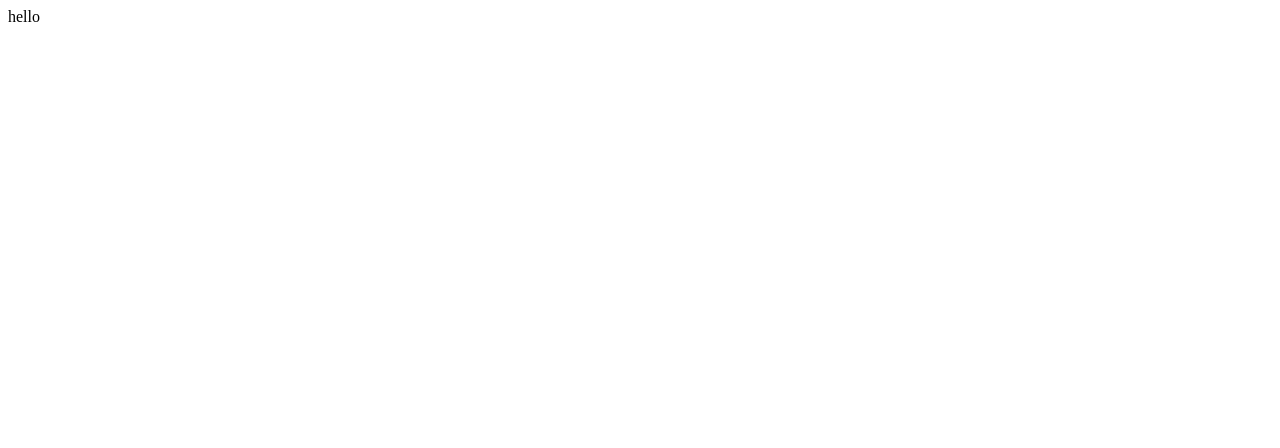
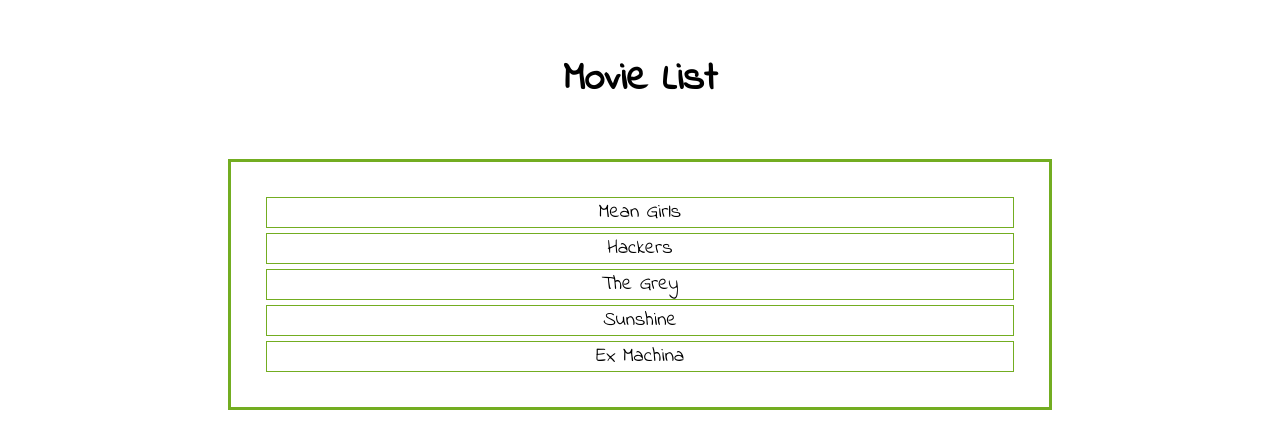
Before and after one commit to LittleJennie/MovieList, a React app: page / in a window 1280 px wide. Shown: the top 448 px of the page. Built offline with nearby package versions, Linux system fonts and the light colour scheme.

Commit message:
update CSS and initialized DOM

```diff
--- a/index.html
+++ b/index.html
@@ -2,8 +2,12 @@
 <html>
     <head>
         <title>Getting Started</title>
+        <link rel="stylesheet" href="./style/style.css">
     </head>
     <body>
+        <header>
+            <h1>Movie List</h1>
+        </header>
         <div id='app'></div>
         <script src="./dist/main.js"></script>
     </body>
--- a/src/app.jsx
+++ b/src/app.jsx
@@ -1,15 +1,21 @@
 import React from 'react';
 import { Component } from 'react-dom';
+import movieListData from './data/movieListData.js';
+import MovieList from './movieList.jsx';
 
 class App extends React.Component {
     constructor (props) {
-        super(props)
+        super(props);
+
+        this.state = {
+            data: movieListData
+        }
     }
 
     render() {
         return (
-            <div>
-                hello
+            <div className="movie_list_wrapper">
+                <MovieList movies={this.state.data}/>
             </div>
         )
     }
--- /dev/null
+++ b/src/data/movieListData.js
@@ -0,0 +1,9 @@
+var movies = [
+    {title: 'Mean Girls'},
+    {title: 'Hackers'},
+    {title: 'The Grey'},
+    {title: 'Sunshine'},
+    {title: 'Ex Machina'},
+  ];
+
+export default movies;
--- /dev/null
+++ b/src/movieList.jsx
@@ -0,0 +1,14 @@
+import React from 'react';
+import MovieListEntry from './movieListEntry.jsx'
+
+var MovieList = (props) => (
+    <div className='movieList'>
+        {
+            props.movies.map((movie) => (
+                <MovieListEntry key={movie.title} movie={movie} />
+            ))
+        }
+    </div>
+);
+
+export default MovieList;
--- /dev/null
+++ b/src/movieListEntry.jsx
@@ -0,0 +1,9 @@
+import React from 'react';
+
+var movieListEntry = (props) => (
+    <div className='movieListEntry'>
+        {props.movie.title}
+    </div>
+);
+
+export default movieListEntry;
--- a/style/style.css
+++ b/style/style.css
@@ -0,0 +1,26 @@
+@import url("https://fonts.googleapis.com/css?family=Indie+Flower&display=swap");
+
+body {
+    font-family: 'Indie Flower', cursive;
+    font-size: 20px;
+    flex-wrap: wrap;
+
+}
+
+h1 {
+    margin: 50px;
+    text-align: center;
+}
+
+.movieList {
+    margin: auto;
+    width: 60%;
+    border: 3px solid #73AD21;
+    padding: 30px;
+}
+
+.movieListEntry {
+    text-align: center;
+    border: 0.5px solid #73AD21;
+    margin: 5px;
+}
```
Also changed, not shown: 1 other file (tests, documents, lock files or other folders).
